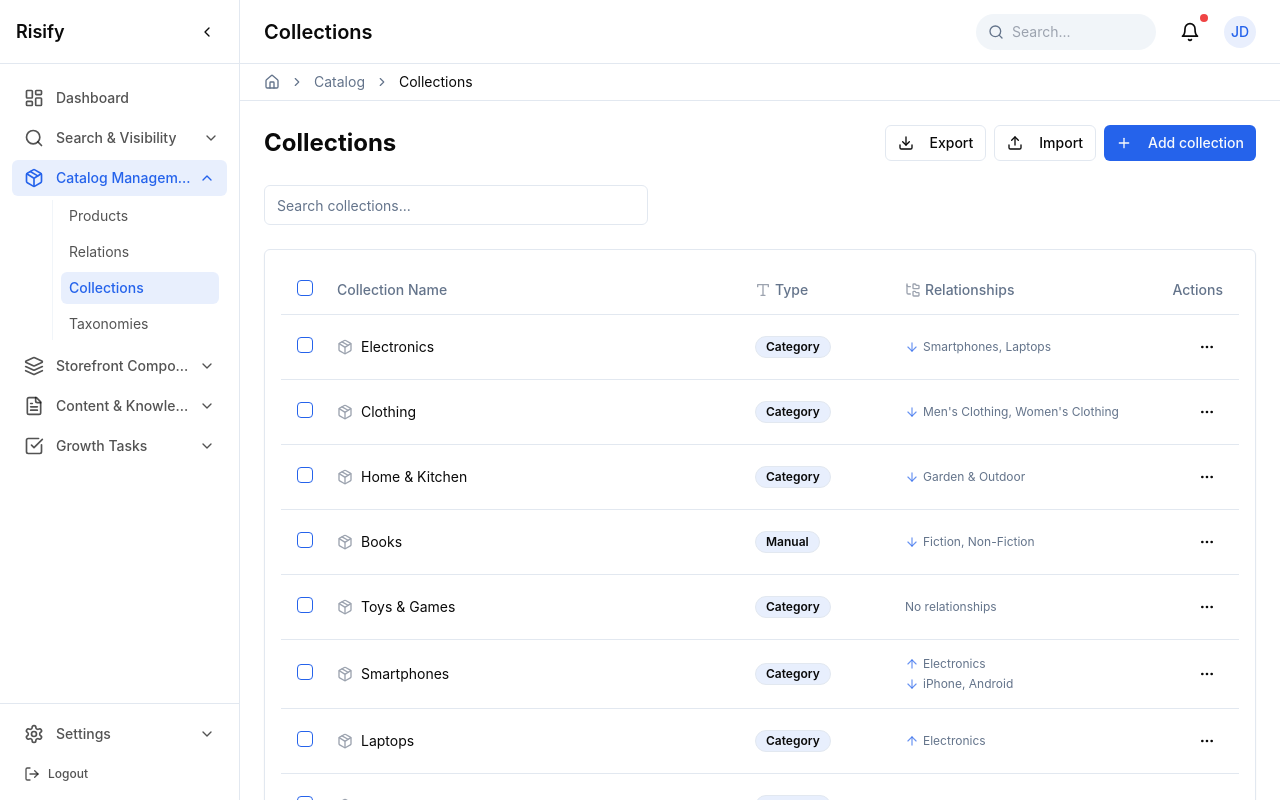
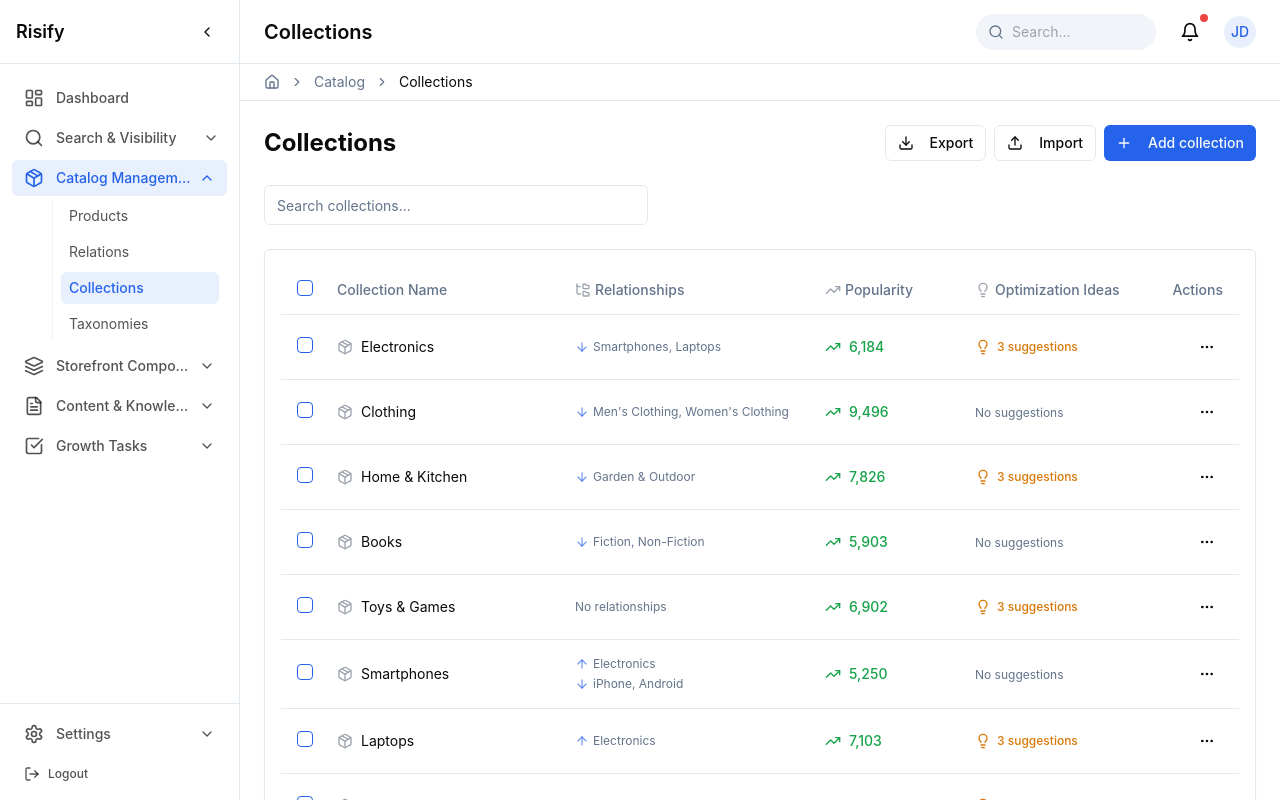
Before and after one commit to analyzify/risify-dashboard-universe, a React (Vite) app: page /catalog/collections in a window 1280 px wide. Built offline with nearby package versions, Linux system fonts and the light colour scheme.

Commit message:
Refactor: Remove type column from table
Remove the type column and add popularity column.

```diff
--- a/src/components/catalog/collections/CollectionsTable.tsx
+++ b/src/components/catalog/collections/CollectionsTable.tsx
@@ -1,6 +1,5 @@
-
 import React, { useState } from "react";
-import { Package, MoreHorizontal, Type, FolderTree, ArrowUp, ArrowDown } from "lucide-react";
+import { Package, MoreHorizontal, FolderTree, ArrowUp, ArrowDown, TrendingUp, Lightbulb } from "lucide-react";
 import {
   Table,
   TableBody,
@@ -40,6 +39,8 @@ export interface Collection {
   parentId?: string | null;
   type?: string;
   relationsCount?: number;
+  popularity?: number;
+  optimizationIdeas?: string[];
 }
 
 interface CollectionRelationshipProps {
@@ -186,6 +187,77 @@ const RelationshipsColumn: React.FC<RelationshipsColumnProps> = ({ collection, c
   );
 };
 
+interface PopularityColumnProps {
+  popularity?: number;
+}
+
+const PopularityColumn: React.FC<PopularityColumnProps> = ({ popularity = 0 }) => {
+  const trafficValue = popularity || Math.floor(Math.random() * 10000);
+
+  let colorClass = "text-muted-foreground";
+  if (trafficValue > 5000) colorClass = "text-green-600";
+  else if (trafficValue > 2000) colorClass = "text-amber-600";
+
+  return (
+    <div className="flex items-center space-x-2">
+      <TrendingUp className={`h-4 w-4 ${colorClass}`} />
+      <span className={`font-medium ${colorClass}`}>
+        {trafficValue.toLocaleString()}
+      </span>
+    </div>
+  );
+};
+
+interface OptimizationIdeasColumnProps {
+  ideas?: string[];
+  collectionTitle: string;
+}
+
+const OptimizationIdeasColumn: React.FC<OptimizationIdeasColumnProps> = ({
+  ideas = [],
+  collectionTitle
+}) => {
+  const hasIdeas = ideas.length > 0 || Math.random() > 0.3;
+
+  if (!hasIdeas) {
+    return (
+      <span className="text-muted-foreground text-xs">No suggestions</span>
+    );
+  }
+
+  const displayIdeas = ideas.length > 0 ? ideas : [
+    `Add more products to "${collectionTitle}"`,
+    `Improve SEO for "${collectionTitle}"`,
+    `Create content for "${collectionTitle}"`
+  ];
+
+  return (
+    <TooltipProvider>
+      <Tooltip>
+        <TooltipTrigger asChild>
+          <div className="flex items-center cursor-pointer text-amber-600 hover:text-amber-700">
+            <Lightbulb className="h-4 w-4 mr-1.5" />
+            <span className="text-xs font-medium">{displayIdeas.length} suggestions</span>
+          </div>
+        </TooltipTrigger>
+        <TooltipContent side="left" className="w-80">
+          <div className="space-y-2">
+            <p className="text-xs font-semibold">Optimization Ideas:</p>
+            <ul className="text-xs space-y-1.5">
+              {displayIdeas.map((idea, index) => (
+                <li key={index} className="flex items-start">
+                  <span className="font-medium text-amber-600 mr-1.5">•</span>
+                  <span>{idea}</span>
+                </li>
+              ))}
+            </ul>
+          </div>
+        </TooltipContent>
+      </Tooltip>
+    </TooltipProvider>
+  );
+};
+
 interface CollectionsTableProps {
   collections: Collection[];
   onRename: (id: string, title: string) => void;
@@ -326,16 +398,22 @@ const CollectionsTable: React.FC<CollectionsTableProps> = ({
               />
             </TableHead>
             <TableHead>Collection Name</TableHead>
-            <TableHead className="w-[150px]">
-              <div className="flex items-center gap-1">
-                <Type className="h-4 w-4 text-gray-400" />
-                <span>Type</span>
-              </div>
-            </TableHead>
             <TableHead className="w-[250px]">
               <div className="flex items-center gap-1">
                 <FolderTree className="h-4 w-4 text-gray-400" />
                 <span>Relationships</span>
+              </div>
+            </TableHead>
+            <TableHead className="w-[150px]">
+              <div className="flex items-center gap-1">
+                <TrendingUp className="h-4 w-4 text-gray-400" />
+                <span>Popularity</span>
+              </div>
+            </TableHead>
+            <TableHead className="w-[180px]">
+              <div className="flex items-center gap-1">
+                <Lightbulb className="h-4 w-4 text-gray-400" />
+                <span>Optimization Ideas</span>
               </div>
             </TableHead>
             <TableHead className="w-[100px] text-right">Actions</TableHead>
@@ -344,7 +422,7 @@ const CollectionsTable: React.FC<CollectionsTableProps> = ({
         <TableBody>
           {collections.length === 0 ? (
             <TableRow>
-              <TableCell colSpan={5} className="text-center py-8 text-muted-foreground">
+              <TableCell colSpan={6} className="text-center py-8 text-muted-foreground">
                 No collections found
               </TableCell>
             </TableRow>
@@ -366,18 +444,18 @@ const CollectionsTable: React.FC<CollectionsTableProps> = ({
                   />
                 </TableCell>
                 <TableCell>
-                  {collection.type ? (
-                    <Badge variant="outline" className="bg-primary/10">
-                      {collection.type}
-                    </Badge>
-                  ) : (
-                    <span className="text-muted-foreground text-sm">Standard</span>
-                  )}
-                </TableCell>
-                <TableCell>
                   <RelationshipsColumn
                     collection={collection}
                     collections={collections}
+                  />
+                </TableCell>
+                <TableCell>
+                  <PopularityColumn popularity={collection.popularity} />
+                </TableCell>
+                <TableCell>
+                  <OptimizationIdeasColumn
+                    ideas={collection.optimizationIdeas}
+                    collectionTitle={collection.title}
                   />
                 </TableCell>
                 <TableCell className="text-right">
```
